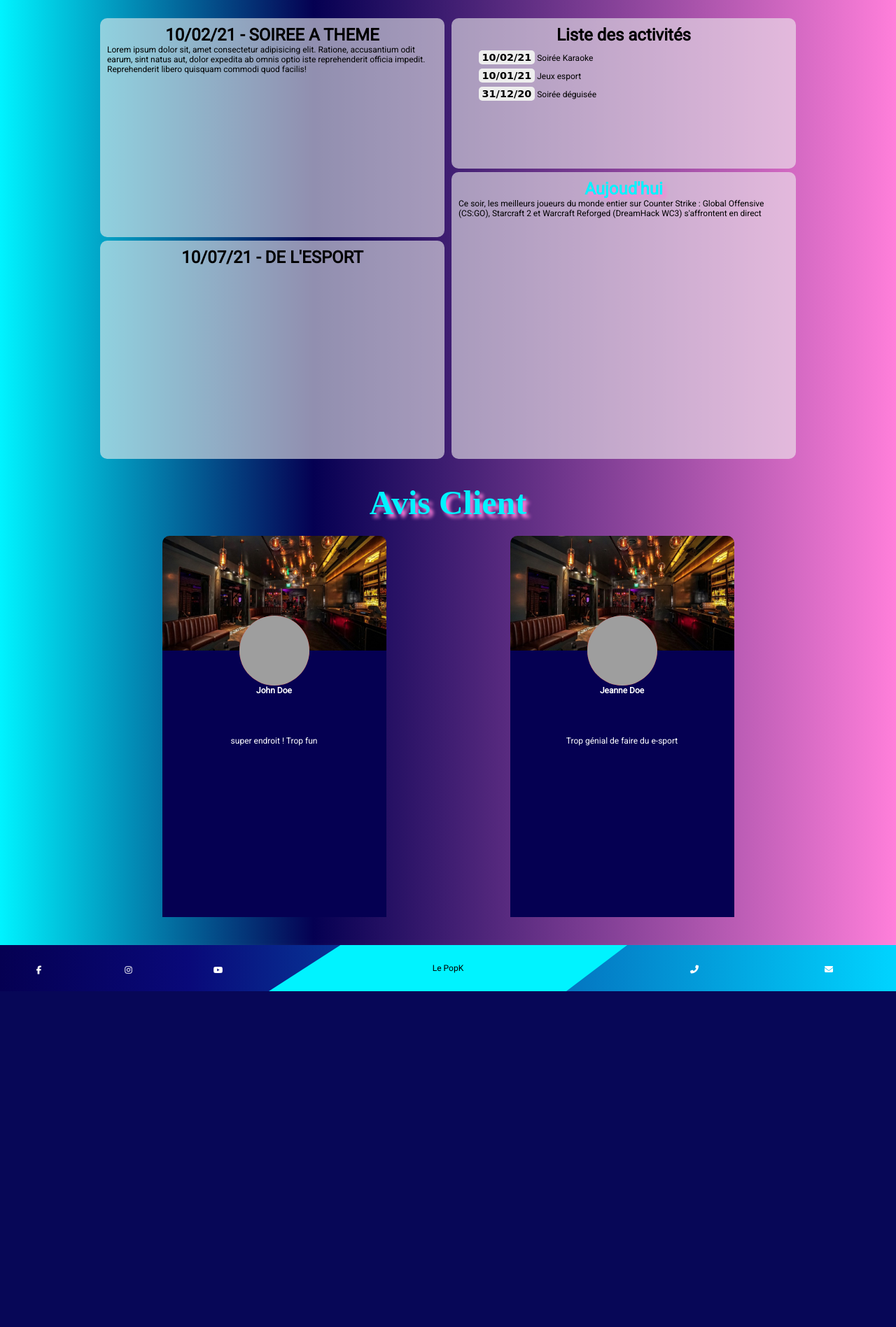
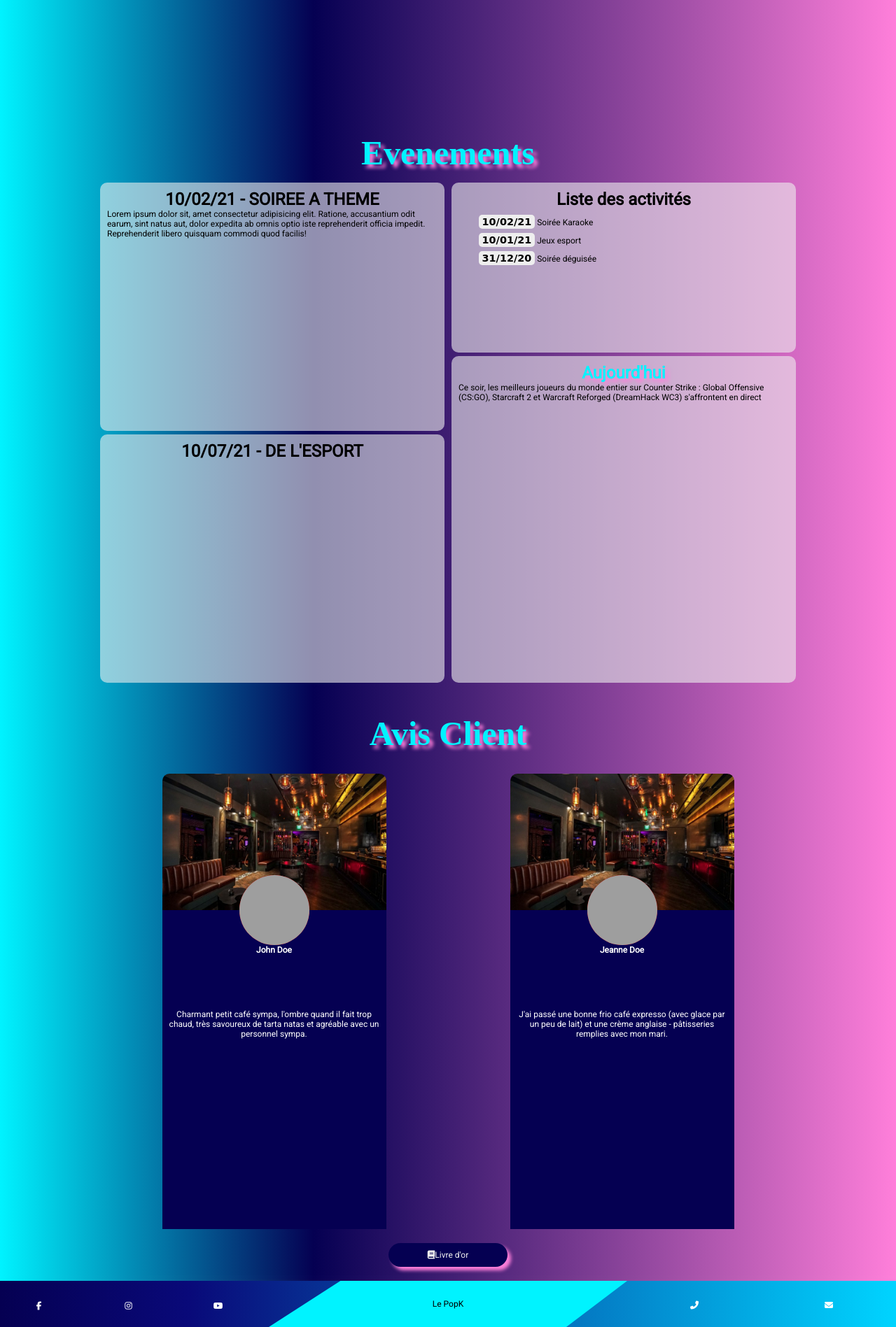
Before and after one commit to RudyDev-engfr/popk, a PHP site: page / in a window 1280 px wide. Shown: the part 1179-3076 px from the top of the page at 70% size. Before the commit the page ends 2596 px from the top, so only its background shows below. Run offline with PHP 8.4, Linux system fonts and the light colour scheme; some libraries are stand-ins or nearby versions; some web fonts are replaced; grey boxes are pictures that could not be loaded.

Commit message:
update index.php

```diff
--- a/CSS/header.css
+++ b/CSS/header.css
@@ -11,6 +11,11 @@ header {
   -webkit-box-shadow: 1px 4px 6px rgba(255, 255, 255, 0.2);
           box-shadow: 1px 4px 6px rgba(255, 255, 255, 0.2);
   z-index: 50;
+}
+
+img.imgLogo {
+  width: 64px;
+  height: auto;
 }
 
 .brand {
--- a/CSS/style.css
+++ b/CSS/style.css
@@ -27,6 +27,7 @@ h2 {
   font-family: 'Sansita Swashed';
   color: #00f3ff;
   text-shadow: 5px 5px 5px #ff7fda;
+  margin: 10px 0pX;
 }
 
 h3 {
@@ -61,7 +62,7 @@ section.sectIndex {
   display: -ms-flexbox;
   display: flex;
   color: #FFF;
-  height: 80vh;
+  height: 100vh;
   padding: 10px;
 }
 
@@ -99,6 +100,15 @@ section.sectIndex {
 /*
         Evenements
 */
+#listEvents {
+  display: -webkit-box;
+  display: -ms-flexbox;
+  display: flex;
+  -webkit-box-flex: 5;
+      -ms-flex: 5;
+          flex: 5;
+}
+
 #idEvents {
   display: -webkit-box;
   display: -ms-flexbox;
@@ -166,7 +176,7 @@ span {
 /*
     Card FeedBack
 */
-#idFeedback {
+#idFeedback, #idEvents {
   display: -webkit-box;
   display: -ms-flexbox;
   display: flex;
@@ -252,6 +262,23 @@ article.feedback {
   padding: 5px;
 }
 
+#divLivreOr {
+  text-align: center;
+}
+
+.divButton {
+  border-radius: 20px;
+  background-color: #050052;
+  color: #EEE;
+  margin: auto;
+  padding: 10px;
+  -webkit-box-sizing: content-box;
+          box-sizing: content-box;
+  width: 150px;
+  -webkit-box-shadow: 5px 5px 5px #ff7fda;
+          box-shadow: 5px 5px 5px #ff7fda;
+}
+
 @media screen and (max-width: 760px) {
   h2 {
     font-size: 1.2rem;
@@ -269,6 +296,10 @@ article.feedback {
   section.sectIndex {
     height: 60vh;
   }
+  .cartImgTop img {
+    width: 50%;
+    height: auto;
+  }
 }
 
 /* menu */
@@ -283,6 +314,11 @@ header {
   -webkit-box-shadow: 1px 4px 6px rgba(255, 255, 255, 0.2);
           box-shadow: 1px 4px 6px rgba(255, 255, 255, 0.2);
   z-index: 50;
+}
+
+img.imgLogo {
+  width: 64px;
+  height: auto;
 }
 
 .brand {
--- a/SCSS/_index.scss
+++ b/SCSS/_index.scss
@@ -37,6 +37,7 @@ h2 {
     font-family: 'Sansita Swashed';
     color: $thirdColor;
     text-shadow: 5px 5px 5px $secondaryColor;
+    margin: 10px 0pX;
 }
 
 h3{
@@ -69,9 +70,8 @@ section.sectIndex{
     margin:10px 5px;
     display: flex;
     color:#FFF;
-    height: 80vh;
+    height: 100vh;
     padding: 10px;
-
 }
 
 /* Slide / video */
@@ -107,6 +107,11 @@ section.sectIndex{
 /*
         Evenements
 */
+
+#listEvents{
+    display: flex;
+    flex: 5;
+}
 
 #idEvents{
     display: flex;
@@ -164,7 +169,7 @@ span{
     Card FeedBack
 */
 
-#idFeedback{
+#idFeedback,#idEvents{
     display: flex;
     flex-direction: column;
 }
@@ -183,6 +188,7 @@ article.feedback{
     max-width: 320px;
 }
 
+
 .cartImgTop{
     height: 30%;
     width: 100%;
@@ -195,7 +201,7 @@ article.feedback{
 
 .cartImgTop img{
     top: 100%;
-     left: 50%;
+    left: 50%;
     transform: translate(-50%, -50%);
     background-color:red;
     width:100px;
@@ -203,7 +209,6 @@ article.feedback{
     border-radius:50%;
     position: absolute;
 }
-
 
 .card-body{
     flex:1;
@@ -221,6 +226,21 @@ article.feedback{
 .card-text{
     flex:3;
     padding: 5px;
+}
+
+#divLivreOr{
+    text-align: center;
+}
+
+.divButton{
+    border-radius:20px;
+    background-color: $primaryColor;
+    color:$lightColor;
+    margin: auto;
+    padding: 10px;
+    box-sizing: content-box;
+    width: 150px;
+    box-shadow: 5px 5px 5px $secondaryColor; ;
 }
 
 @media screen and (max-width:760px){
@@ -244,4 +264,9 @@ article.feedback{
     section.sectIndex{
         height: 60vh;
     }
+
+    .cartImgTop img{
+        width: 50%;
+        height: auto;
+    }
 }
--- a/SCSS/header.scss
+++ b/SCSS/header.scss
@@ -9,6 +9,11 @@
     background: linear-gradient(90deg, rgba(5,0,82,1) 0%, rgba(9,9,121,1) 21%, rgba(0,212,255,1) 100%);
     box-shadow: 1px 4px 6px rgba(255,255,255,0.2);
     z-index: 50;
+  }
+
+  img.imgLogo{
+    width: 64px;
+    height: auto;
   }
 
   .brand {
@@ -157,6 +162,7 @@
     .logo a {
       padding-right: 2rem;
     }
+
     nav ul {
       display : none;
     }
--- a/_header.php
+++ b/_header.php
@@ -6,7 +6,7 @@
             <p><i class="fas fa-clock"></i>15H30/00H</p>
         </div>
         <div class="logo">
-            <a href="index.php">Logo</a>
+            <a href="index.php"><img class="imgLogo" src="/images/popk.png" alt="logo"></a>
         </div>
     </div>
     <div id="nav-mobile">
--- a/_home.php
+++ b/_home.php
@@ -8,25 +8,27 @@
             <article>
                 <div><img src="/images/esportLogo.png" class="serviceLogo" alt="De l'esport"></div>
                 <div>DE L'ESPORT</div>
-                <p>Lorem ipsum dolor, sit amet consectetur adipisicing elit</p>
+                <p>Dans l'univers du jeu vidéo avec 6 PCs de joueurs et une dixaine de consoles.</p>
             </article>
             <article>
                 <div><img src="/images/boireLogo.png" class="serviceLogo" alt="A boire"></div>
                 <div>A BOIRE</div>
-                <p>Lorem ipsum dolor, sit amet consectetur adipisicing elit</p>
+                <p>Si vous êtes amateur, pensez à goûter les bières locales qui sont très bonnes et pas très chères</p>
             </article>
             <article>
                 <div><img src="/images/jeuxLogo.png" class="serviceLogo" alt="Jeux"></div>
                 <div>JEUX</div>
-                <p>Lorem ipsum dolor, sit amet consectetur adipisicing elit</p>
+                <p>Détendez-vous ! Avec cette sélection des 12 meilleurs jeux d’ambiance, vous trouverez à coup sûr votre compte.</p>
             </article>
             <article>
-                <div><img src="/images/boireLogo.png" class="serviceLogo" alt="Soirée à thème"></div>
+                <div><img src="/images/soireeThemeLogo.png" class="serviceLogo" alt="Soirée à thème"></div>
                 <div>SOIREE A THEME</div>
-                <p>Lorem ipsum dolor, sit amet consectetur adipisicing elit</p>
+                <p>Plusieurs soirées à théme musicale sont organisées tout au long de l'année</p>
             </article>
         </section>
         <section class="sectIndex" id="idEvents">
+            <h2>Evenements</h2>
+            <div id="listEvents">
                 <div id="colLeft">
                     <article>
                         <h3>10/02/21 - SOIREE A THEME</h3>
@@ -47,23 +49,22 @@
                         </ul>
                     </article>
                     <article>
-                    <h3 class="title" >Aujoud'hui</h3>
+                        <h3 class="title">Aujourd'hui</h3>
                         <p>Ce soir, les meilleurs joueurs du monde entier sur Counter Strike : Global Offensive (CS:GO), Starcraft 2 et Warcraft Reforged (DreamHack WC3) s'affrontent en direct</p>
                     </article>
                 </div>
-
-
         </section>
         <section class="sectIndex" id="idFeedback">
             <h2>Avis Client</h2>
             <div id="feedbacks">
                 <article class="feedback">
                     <div class="cartImgTop">
-                        <img src="https://thispersondoesnotexist.com/image" alt="person2">
+                        <img src="https://thispersondoesnotexist.com/image" alt="person1">
                     </div>
                     <div class="card-body">
                         <h5 class="card-title">John Doe</h5>
-                        <p class="card-text">super endroit ! Trop fun</p>
+                        <p class="card-text">Charmant petit café sympa, l'ombre quand il fait trop chaud, très savoureux de tarta natas
+                            et agréable avec un personnel sympa.</p>
                     </div>
                 </article>
                 <article class="feedback">
@@ -72,10 +73,13 @@
                     </div>
                     <div class="card-body">
                         <h5 class="card-title">Jeanne Doe</h5>
-                        <p class="card-text">Trop génial de faire du e-sport</p>
+                        <p class="card-text">J'ai passé une bonne frio café expresso (avec glace par un peu de lait) et une crème anglaise -
+                            pâtisseries remplies avec mon mari. </p>
                     </div>
                 </article>
-                <!--     https://media.giphy.com/media/10SvWCbt1ytWCc/giphy.gif -->
+            </div>
+            <div id="divLivreOr">
+                <div class="divButton"><i class="fas fa-book"></i>Livre d'or</div>
             </div>
         </section>
     </main>
```
Also changed, not shown: index.php (line endings or trailing spaces), 2 other files. Lines whose indentation alone changed are shown as unchanged.
